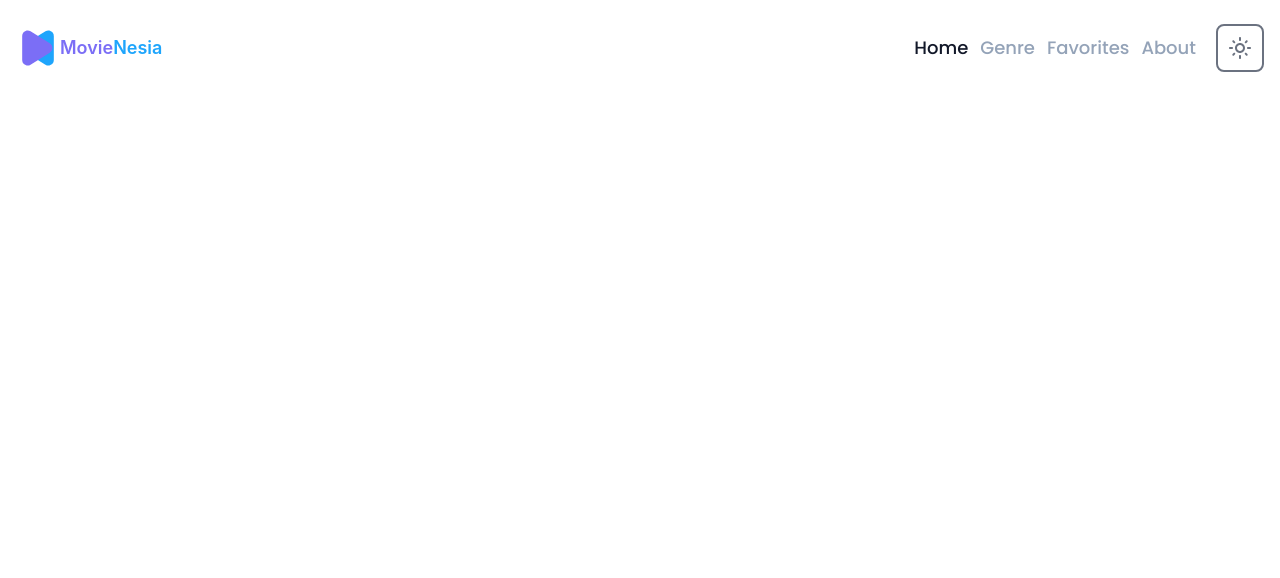
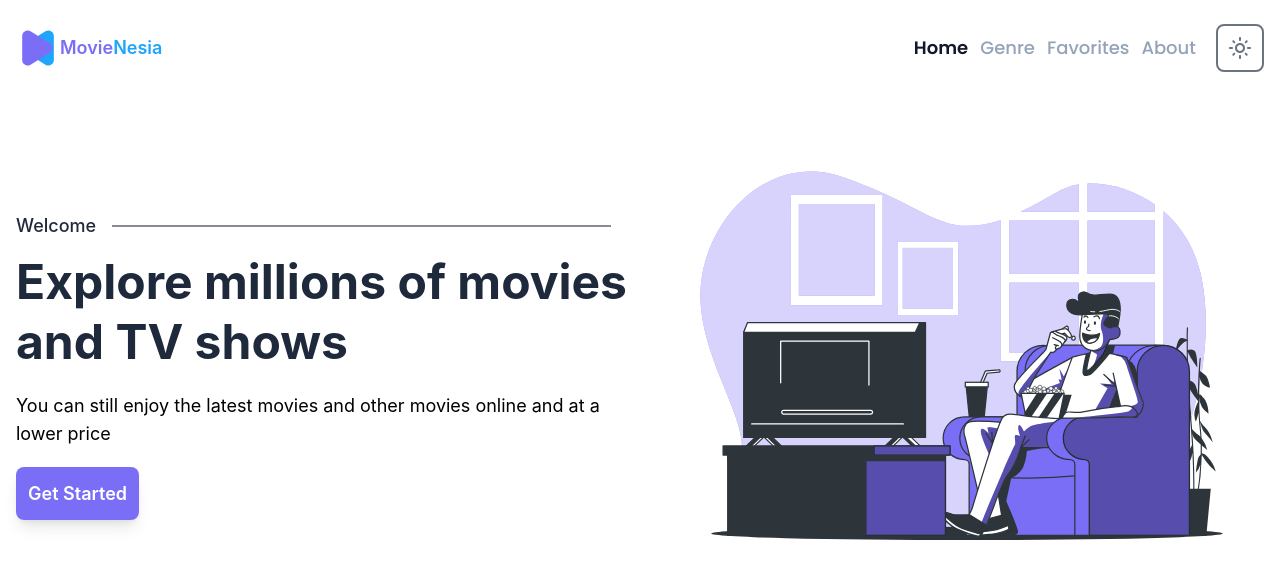
Before and after one commit to cperdiansyah/react-movienesia, a React (Create React App) app: page / in a window 1280 px wide. Shown: the top 578 px of the page. Built offline with nearby package versions, Linux system fonts and the light colour scheme.

Commit message:
add hero section

```diff
--- a/src/App.css
+++ b/src/App.css
@@ -1,38 +1,3 @@
 .App {
-  text-align: center;
+  @apply transition duration-[400ms] ease-in-out;
 }
-
-.App-logo {
-  height: 40vmin;
-  pointer-events: none;
-}
-
-@media (prefers-reduced-motion: no-preference) {
-  .App-logo {
-    animation: App-logo-spin infinite 20s linear;
-  }
-}
-
-.App-header {
-  background-color: #282c34;
-  min-height: 100vh;
-  display: flex;
-  flex-direction: column;
-  align-items: center;
-  justify-content: center;
-  font-size: calc(10px + 2vmin);
-  color: white;
-}
-
-.App-link {
-  color: #61dafb;
-}
-
-@keyframes App-logo-spin {
-  from {
-    transform: rotate(0deg);
-  }
-  to {
-    transform: rotate(360deg);
-  }
-}
--- a/src/App.jsx
+++ b/src/App.jsx
@@ -1,11 +1,12 @@
 /* eslint-disable import/no-unresolved */
-import React, { useEffect } from 'react';
+import React from 'react';
 import { Route, Routes } from 'react-router-dom';
 
 import Home from './pages/Home';
 import Header from './parts/Header';
 import Footer from './parts/Footer';
 import ThemeContext from './context/ThemeContext';
+import './App.css';
 
 const { ThemeProvider } = ThemeContext;
 function App() {
@@ -27,7 +28,7 @@ function App() {
   };
   return (
     <ThemeProvider>
-      <div className="App">
+      <div className="App dark:bg-dark">
         <Header />
         <Routes>
           <Route path="/" element={<Home />} />
--- a/src/pages/Home.jsx
+++ b/src/pages/Home.jsx
@@ -1,21 +1,14 @@
 import React from 'react';
-import PropTypes from 'prop-types';
+import { Helmet, HelmetProvider } from 'react-helmet-async';
+import Hero from '../parts/Hero';
 
-// import Helmet from 'react-helmet';
-
-import { Helmet, HelmetProvider } from 'react-helmet-async';
-
-export default function Home(props) {
+export default function Home() {
   return (
     <HelmetProvider>
       <Helmet>
-        <title>Home</title>
+        <title>Home | MovieNesia</title>
       </Helmet>
-      <div className="bg-dark text-white">{props.children}</div>
+      <Hero />
     </HelmetProvider>
   );
 }
-
-Home.propTypes = {
-  children: PropTypes.node,
-};
--- a/src/parts/Header/header.scss
+++ b/src/parts/Header/header.scss
@@ -4,7 +4,7 @@ header {
   nav {
     a.nav-link {
       &.active {
-        @apply text-dark dark:text-white;
+        @apply text-dark dark:text-white font-semibold;
       }
     }
   }
--- a/src/parts/Header/index.jsx
+++ b/src/parts/Header/index.jsx
@@ -12,7 +12,7 @@ export default function Header(props) {
 
   return (
     <header
-      className={`bg-transparent absolute top-0 left-0 w-full flex items-center z-10 py-6 dark:bg-dark ${className.join(
+      className={`bg-transparent absolute top-0 left-0 w-full flex items-center z-10 py-6  ${className.join(
         ' '
       )}`}
     >
--- /dev/null
+++ b/src/parts/Hero/hero.scss
@@ -0,0 +1,10 @@
+.welcome-sign {
+  &::after {
+    content: '';
+    position: absolute;
+    margin-left: 6rem;
+    width: 80%;
+    height: 2px;
+    @apply bg-dark opacity-50;
+  }
+}
--- a/src/parts/Hero/index.jsx
+++ b/src/parts/Hero/index.jsx
@@ -1,5 +1,38 @@
 import React from 'react';
+import Button from '../../components/Button';
+import backdrop from '../../assets/image/backdrop/Movie Night-bro.svg';
+
+import './hero.scss';
 
 export default function Hero() {
-  return <div>Hero</div>;
+  return (
+    <section className="pt-12 relative h-[700px]">
+      <div className="container">
+        <div className="flex flex-col md:flex-row md:items-center">
+          <div className="w-full md:w-1/2 relative">
+            <h3 className="welcome-sign text-lg text-slate-800 font-medium flex items-center ">
+              Welcome
+            </h3>
+            <h4 className="text-5xl font-bold leading-tight mt-3 text-slate-800">
+              Explore millions of movies and TV shows
+            </h4>
+            <p className="text-lg mt-5 mb-8 ">
+              You can still enjoy the latest movies and other movies online and
+              at a lower price
+            </p>
+            <Button
+              type="link"
+              href="#discover"
+              className="px-3 py-4 bg-primary text-white rounded-lg shadow-lg text-lg font-semibold"
+            >
+              Get Started
+            </Button>
+          </div>
+          <div className="w-full md:w-1/2">
+            <img className="w-full " src={backdrop} alt="Hero" />
+          </div>
+        </div>
+      </div>
+    </section>
+  );
 }
```
Also changed, not shown: src/assets/image/backdrop/Movie Night-bro.svg (added), 1 other file (tests, documents, lock files or other folders).
